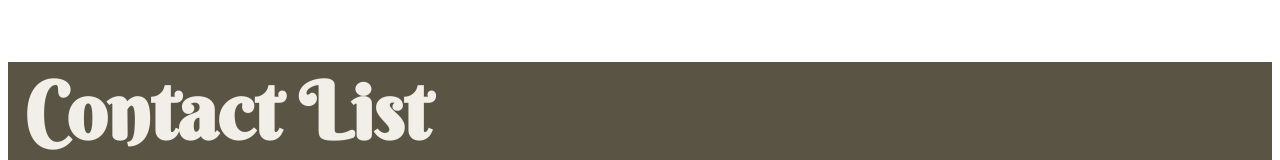
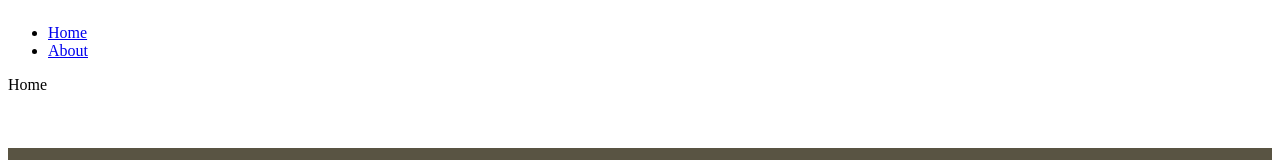
Before and after one commit to danispinxo/artify, a React (Create React App) app in the folder front-end/: page / in a window 1280 px wide. Shown: the top 160 px of the page. Built offline with nearby package versions, Linux system fonts and the light colour scheme; no server answers; the HTML template or start-up script is replaced by a standard one.

Commit message:
Setup react-router

```diff
--- a/front-end/package.json
+++ b/front-end/package.json
@@ -11,6 +11,7 @@
     "react": "^18.2.0",
     "react-dom": "^18.2.0",
     "react-router": "^6.4.1",
+    "react-router-dom": "^6.4.1",
     "react-scripts": "5.0.1",
     "sass": "^1.55.0",
     "web-vitals": "^2.1.4"
--- a/front-end/src/App.js
+++ b/front-end/src/App.js
@@ -1,24 +1,54 @@
-import './App.scss';
-import React, { useEffect, useState } from 'react'
-import axios from 'axios'
+import "./App.scss";
+import React, { useEffect, useState } from "react";
+import axios from "axios";
+import { BrowserRouter as Router, Routes, Route, Link } from "react-router-dom";
+import { Home } from "./components/Home";
+import { About } from "./components/About";
 
 function App() {
-  const [backendData, setBackendData] = useState([{}])
+  const [backendData, setBackendData] = useState([{}]);
 
   useEffect(() => {
-    axios.get("/api")
-    .then(res => (res.data))
-    .then(data => setBackendData(data))
-  }, [])
+    axios
+      .get("/api")
+      .then((res) => res.data)
+      .then((data) => setBackendData(data));
+  }, []);
 
- console.log(backendData)
+  console.log(backendData);
 
   return (
     <div className="App">
+      <Router>
+        <div>
+          <nav>
+            <ul>
+              <li>
+                <Link to="/">Home</Link>
+              </li>
+              <li>
+                <Link to="/about">About</Link>
+              </li>
+            </ul>
+          </nav>
+
+          <Routes>
+            <Route path="/" element={<Home />} />
+            <Route path="/about" element={<About />} />
+          </Routes>
+        </div>
+      </Router>
+
       <h1>Contact List</h1>
       <div className="user-list">
         <ul className="list">
-          {(backendData.length > 0) && backendData.map((user, i) => <li key={i}><img src={user.avatar} alt="avatar" width="100px"/> {user.name} {user.surname}: {user.email} </li>)}
+          {backendData.length > 0 &&
+            backendData.map((user, i) => (
+              <li key={i}>
+                <img src={user.avatar} alt="avatar" width="100px" /> {user.name}{" "}
+                {user.surname}: {user.email}{" "}
+              </li>
+            ))}
         </ul>
       </div>
     </div>
--- /dev/null
+++ b/front-end/src/components/About.js
@@ -0,0 +1,7 @@
+import React from 'react'
+
+export const About = () => {
+  return (
+    <div>About</div>
+  )
+}
--- /dev/null
+++ b/front-end/src/components/Home.js
@@ -0,0 +1,7 @@
+import React from 'react'
+
+export const Home = () => {
+  return (
+    <div>Home</div>
+  )
+}
```
Also changed, not shown: 1 other file (tests, documents, lock files or other folders).
